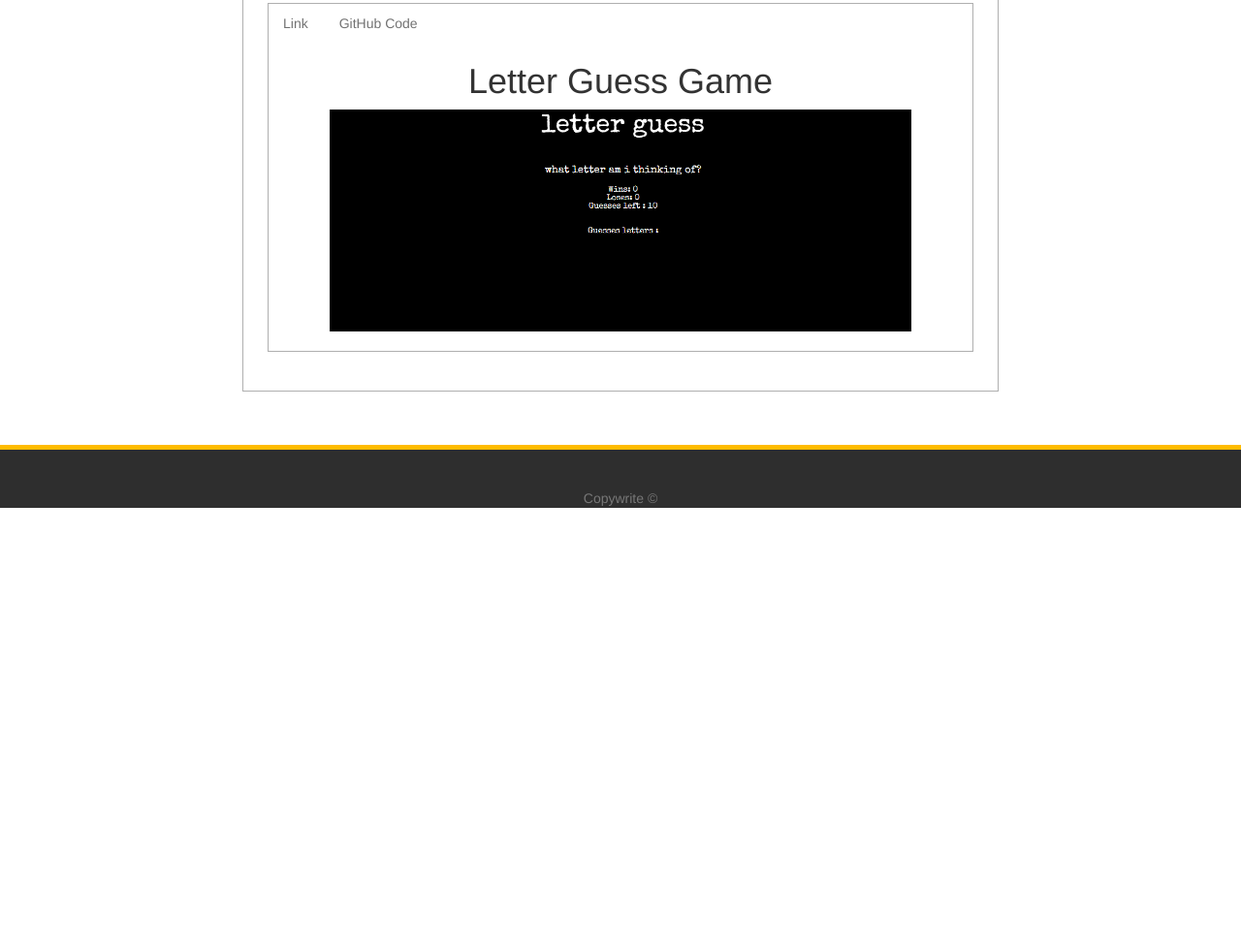
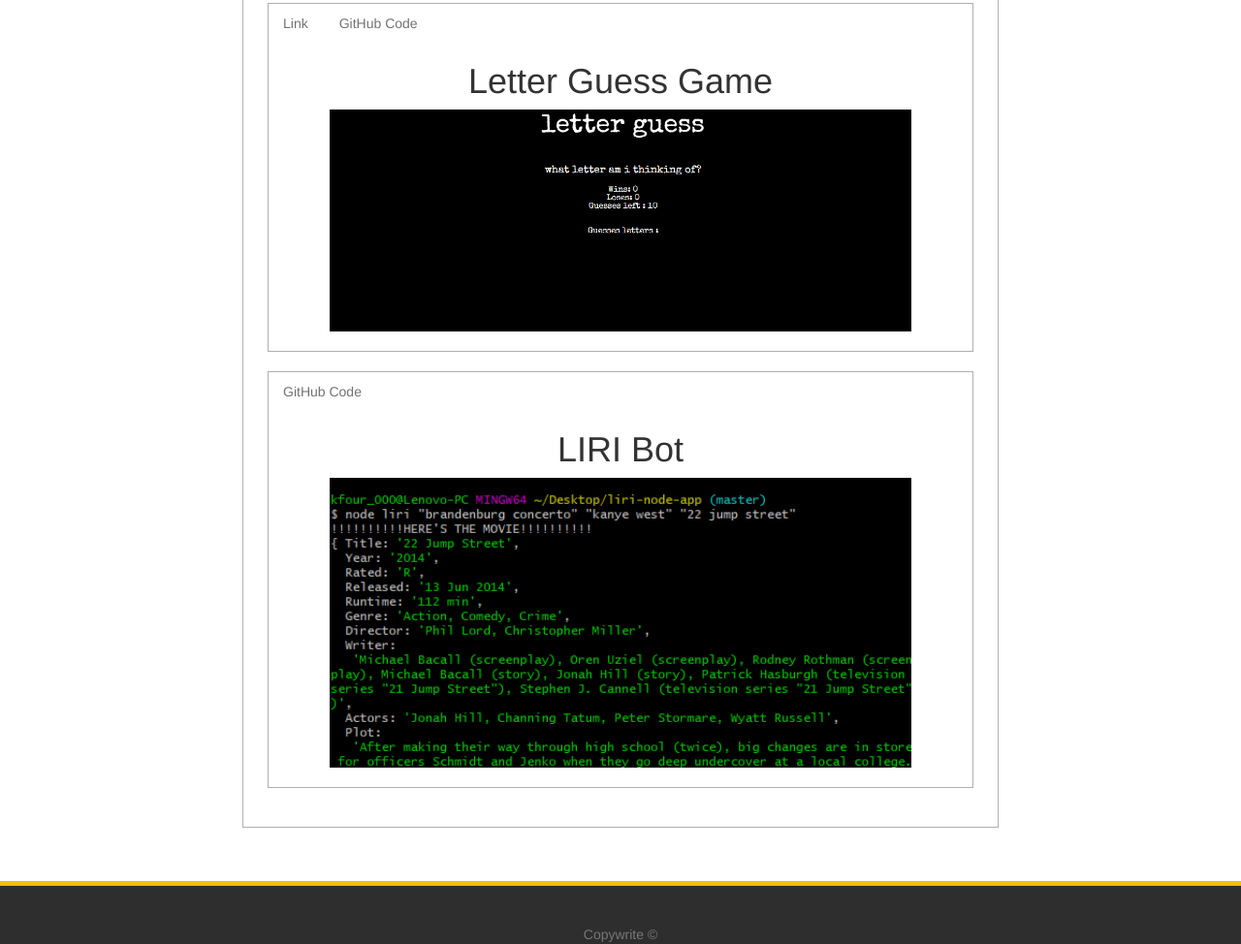
Before and after one commit to skfoury/skfoury.github.io, a plain HTML site: page portfolioboot2.html in a window 1280 px wide. Shown: the part 978-1952 px from the top of the page at 97% size. Before the commit the page ends 1502 px from the top, so only its background shows below. Drawn offline with nearby package versions, Linux system fonts and the light colour scheme.

Commit message:
added LIRI bot to portfolio

```diff
--- a/portfolioboot2.html
+++ b/portfolioboot2.html
@@ -79,6 +79,21 @@
                     </div>
                     <br>
                   </div>
+                  <br>
+                  <div class="card text-center" id="portfolioelement">
+                    <div class="card-header">
+                      <ul class="nav nav-pills card-header-pills">
+                        <li class="nav-item">
+                            <a class="nav-link active" href="https://github.com/skfoury/liri-node-app">GitHub Code</a>
+                          </li>
+                      </ul>
+                    </div>
+                    <div class="card-body">
+                      <h1 class="card-title">LIRI Bot</h1>
+                      <img src="liribot.png" alt="Letterguess" style="width:600px">
+                    </div>
+                    <br>
+                  </div>
             </div>
         </div>
             <div class="col-md-2"></div>
```
Also changed, not shown: liribot.png (added).
